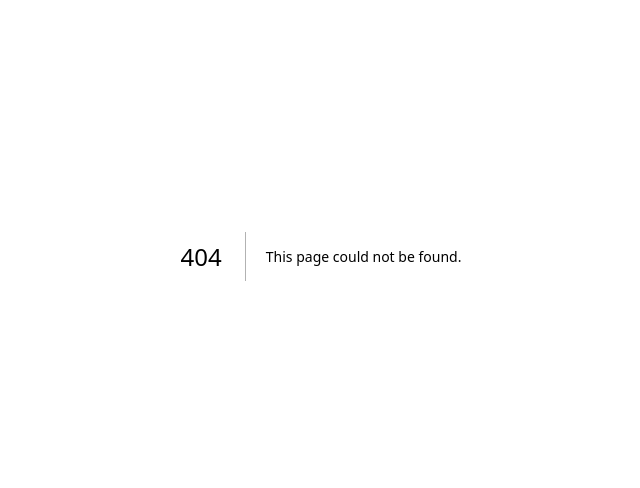
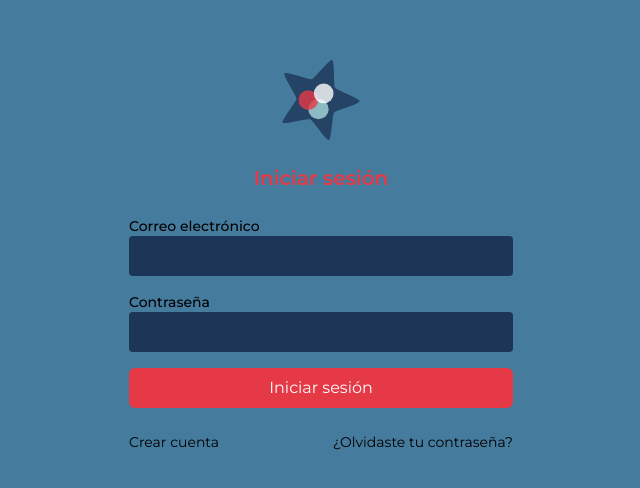
Before and after one commit to JoseMariaGarreH/LootList, a Next.js app: page /login in a window 1280 px wide. Before the commit this address had no page. Shown: the part 144-632 px from the top of the page, without its empty margins (319-959 px from the left). Built offline with nearby package versions, Linux system fonts and the light colour scheme.

Commit message:
Cambios en el código y añadida ruta de login

```diff
--- a/app/globals.css
+++ b/app/globals.css
@@ -1,15 +1,3 @@
 @tailwind base;
 @tailwind components;
 @tailwind utilities;
-
-body{
-    background-color: #457b9d;
-}
-
-nav{
-    background-color: #457b9d;
-}
-
-footer{
-    background-color: #1d3557;
-}
--- a/app/layout.tsx
+++ b/app/layout.tsx
@@ -6,7 +6,7 @@ export const metadata : Metadata = {
   title: "Aplicación web",
   description: "Aplicación web para presentación de proyecto de fin de grado",
   icons: {
-    icon: "/logo.svg",
+    icon: "/assets/logo.svg",
   },
 }
 
@@ -18,7 +18,7 @@ export default function RootLayout({
 }>) {
   return (
     <html lang="en">
-      <body className={`${montserrat.className} antialiased`}>
+      <body className={`${montserrat.className} antialiase bg-[#457b9d]`}>
         {children}
       </body>
     </html>
--- /dev/null
+++ b/app/login/page.tsx
@@ -0,0 +1,69 @@
+"use client"
+
+import Logo from "@/components/ui/Logo";
+import Link from "next/link";
+
+export default function LoginPage() {
+    return (
+        <div className="min-h-screen flex items-center justify-center bg-[#457b9d]">
+            <div className="w-full max-w-md p-8 space-y-6">
+                <div className="flex justify-center">
+                    <div className="flex items-center justify-center">
+                        <Link href="/" >
+                            <Logo />
+                        </Link>
+                    </div>
+                </div>
+
+                <h2 className="text-center text-xl font-semibold text-[#e63946] text-[26px]">Iniciar sesión</h2>
+
+                <form className="space-y-4">
+                    <div>
+                        <label htmlFor="email" className="block text-sm font-medium text-black">
+                            Correo electrónico
+                        </label>
+                        <input
+                            type="email"
+                            id="email"
+                            className="w-full px-4 py-2 rounded transition-all
+                                        bg-[#1d3557] text-[#F1FAEE]
+                                        focus:bg-white focus:text-black focus:border focus:border-black focus:outline-none
+                                        disabled:bg-[#D9D9D9] disabled:text-[#A0A0A0]"
+                        />
+                    </div>
+
+                    <div>
+                        <label htmlFor="password" className="block text-sm font-medium text-black">
+                            Contraseña
+                        </label>
+                        <input
+                            type="password"
+                            id="password"
+                            className="w-full px-4 py-2 rounded transition-all bg-[#1d3557] text-white
+                                        focus:bg-white focus:text-black focus:border focus:border-black focus:outline-none
+                                        disabled:bg-[#D9D9D9] disabled:text-[#A0A0A0]"
+                        />
+                    </div>
+
+                    <div>
+                        <button
+                            type="submit"
+                            className="w-full py-2 px-4 text-white rounded-md hover:bg-[#1d3557] bg-[#e63946] active:bg-[#a8dadc] transition"
+                        >
+                            Iniciar sesión
+                        </button>
+                    </div>
+                </form>
+
+                <div className="flex justify-between text-sm text-black">
+                    <a href="#" className="hover:underline">
+                        Crear cuenta
+                    </a>
+                    <a href="#" className="hover:underline">
+                        ¿Olvidaste tu contraseña?
+                    </a>
+                </div>
+            </div>
+        </div>
+    );
+}
--- a/app/page.tsx
+++ b/app/page.tsx
@@ -1,3 +1,5 @@
+"use client"
+
 import Footer from "@/components/Footer";
 import Navbar from "@/components/Navbar";
 import Image from "next/image";
@@ -90,7 +92,7 @@ export default function Home() {
         </div>
       </div>
 
-      <div className="w-full max-w-[1500px] mx-auto bg-[#1d3557] m-6 rounded">
+      <div className="w-full max-w-[1870px] mx-auto bg-[#1d3557] m-6 rounded">
         <h1 className="text-center text-[#e63946] text-[26px] font-semibold mb-2">Funciones</h1>
         <div className="flex flex-wrap justify-center">
 
--- a/components/Footer.tsx
+++ b/components/Footer.tsx
@@ -5,7 +5,7 @@ import Link from "next/link";
 
 export default function Footer() {
     return (
-        <footer className="w-full">
+        <footer className="w-full bg-[#1d3557]">
             <div className="mx-auto max-w-6xl px-4 py-4">
                 <div className="flex flex-col sm:flex-row items-center justify-center">
                     <div className="flex flex-col items-start">
--- a/components/Navbar.tsx
+++ b/components/Navbar.tsx
@@ -9,7 +9,7 @@ export default function Navbar() {
     const [estaAbierto, setEstaAbierto] = useState(false);
 
     return (
-        <nav className="w-full">
+        <nav className="w-full bg-[#457b9d]">
             <div className="container mx-auto px-4 py-2">
 
                 <div className="flex items-center justify-between">
@@ -21,7 +21,7 @@ export default function Navbar() {
                     </div>
 
                     <ul className="hidden md:flex space-x-4">
-                        <li><Link href="#" className="text-[#a8dadc] hover:text-[#1d3557] transition-colors">Iniciar sesión</Link></li>
+                        <li><Link href="/login" className="text-[#a8dadc] hover:text-[#1d3557] transition-colors">Iniciar sesión</Link></li>
                         <li><Link href="#" className="text-[#a8dadc] hover:text-[#1d3557] transition-colors">Crear cuenta</Link></li>
                         <li><Link href="#" className="text-[#a8dadc] hover:text-[#1d3557] transition-colors">Perfil</Link></li>
                         <li><Link href="#" className="text-[#a8dadc] hover:text-[#1d3557] transition-colors">Sobre nosotros</Link></li>
@@ -49,7 +49,7 @@ export default function Navbar() {
 
                 {estaAbierto && (
                     <ul className="md:hidden mt-2 space-y-2 pb-2">
-                        <li><Link href="#" className="block py-2 text-[#a8dadc] hover:text-[#1d3557] transition-colors">Iniciar sesión</Link></li>
+                        <li><Link href="/login" className="block py-2 text-[#a8dadc] hover:text-[#1d3557] transition-colors">Iniciar sesión</Link></li>
                         <li><Link href="#" className="block py-2 text-[#a8dadc] hover:text-[#1d3557] transition-colors">Crear cuenta</Link></li>
                         <li><Link href="#" className="block py-2 text-[#a8dadc] hover:text-[#1d3557] transition-colors">Perfil</Link></li>
                         <li><Link href="#" className="block py-2 text-[#a8dadc] hover:text-[#1d3557] transition-colors">Sobre nosotros</Link></li>
```
